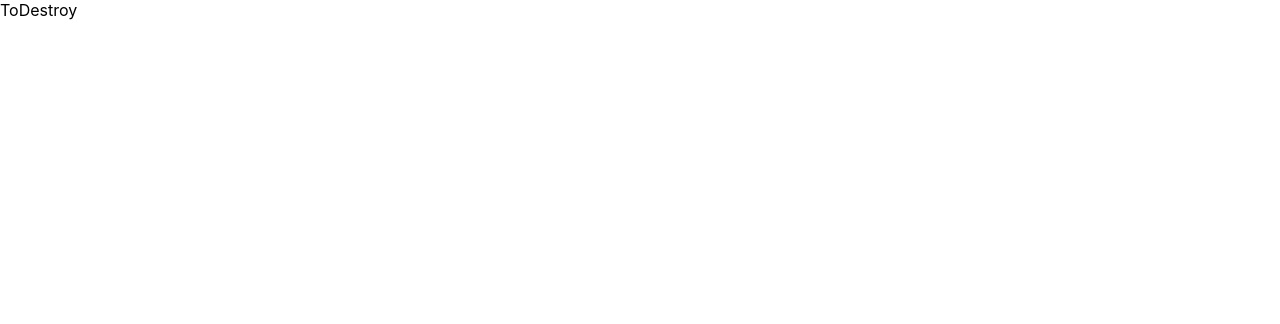
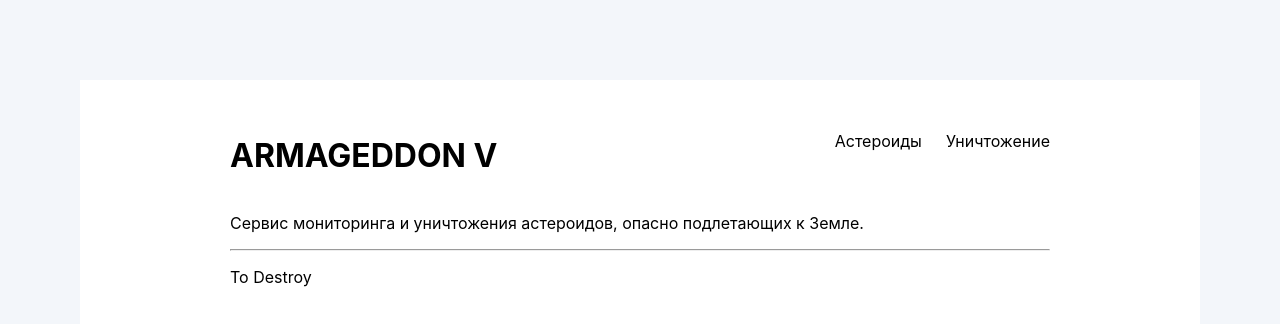
Before and after one commit to il-gareni4/web, a React (Create React App) app in the folder armageddon/: page /to-destroy in a window 1280 px wide. Shown: the top 324 px of the page. Built offline with nearby package versions, Linux system fonts and the light colour scheme.

Commit message:
Add base components and styles

```diff
--- /dev/null
+++ b/armageddon/src/components/BaseContainer.jsx
@@ -0,0 +1,6 @@
+import React from "react";
+import styles from "./BaseContainer.module.css";
+
+export default function BaseContainer({ children }) {
+  return <div className={styles.container}>{children}</div>;
+}
--- a/armageddon/src/pages/App.css
+++ b/armageddon/src/components/BaseContainer.module.css
@@ -1,4 +1,5 @@
 .container {
   margin: 80px;
   padding: 35px 150px;
+  background-color: white;
 }
--- /dev/null
+++ b/armageddon/src/components/DefaultLayout.jsx
@@ -0,0 +1,13 @@
+import React from "react";
+import BaseContainer from "./BaseContainer";
+import Header from "./Header";
+
+export default function DefaultLayout({ children }) {
+  return (
+    <BaseContainer>
+      <Header />
+      <hr />
+      {children}
+    </BaseContainer>
+  );
+}
--- /dev/null
+++ b/armageddon/src/components/Header.jsx
@@ -0,0 +1,29 @@
+import React from "react";
+import { NavLink } from "react-router-dom";
+import styles from "./Header.module.css";
+
+export default function Header() {
+  return (
+    <header>
+      <div className={styles.titleAndLinks}>
+        <h1>ARMAGEDDON V</h1>
+        <ul className={styles.links}>
+          <li>
+            <NavLink to={"/"} className={({ isActive }) => (isActive ? styles.active : "")}>
+              Астероиды
+            </NavLink>
+          </li>
+          <li>
+            <NavLink
+              to={"/to-destroy/"}
+              className={({ isActive }) => (isActive ? styles.active : "")}
+            >
+              Уничтожение
+            </NavLink>
+          </li>
+        </ul>
+      </div>
+      <p>Сервис мониторинга и уничтожения астероидов, опасно подлетающих к Земле.</p>
+    </header>
+  );
+}
--- /dev/null
+++ b/armageddon/src/components/Header.module.css
@@ -0,0 +1,27 @@
+.titleAndLinks {
+  display: flex;
+  justify-content: space-between;
+}
+
+.links {
+  display: flex;
+  gap: 24px;
+}
+
+.links li {
+  list-style: none;
+}
+
+.links li a {
+  text-decoration: none;
+  color: black;
+}
+
+.links li a.active {
+  font-weight: bold;
+  cursor: default;
+}
+
+.links li a:hover:not(.active) {
+  text-decoration: underline;
+}
--- a/armageddon/src/index.css
+++ b/armageddon/src/index.css
@@ -1,3 +1,7 @@
+html {
+  background-color: #F3F6FA;
+}
+
 body {
   margin: 0;
   font-family: -apple-system, BlinkMacSystemFont, 'Segoe UI', 'Roboto', 'Oxygen',
--- a/armageddon/src/pages/App.js
+++ /dev/null
@@ -1,11 +0,0 @@
-import './App.css';
-
-function App() {
-  return (
-    <div className="container">
-      YEAS
-    </div>
-  );
-}
-
-export default App;
--- /dev/null
+++ b/armageddon/src/pages/App.jsx
@@ -0,0 +1,12 @@
+import DefaultLayout from "../components/DefaultLayout";
+import "./App.module.css";
+
+function App() {
+  return (
+    <DefaultLayout>
+      <p>Home</p>
+    </DefaultLayout>
+  );
+}
+
+export default App;
--- a/armageddon/src/pages/ToDestroy.jsx
+++ b/armageddon/src/pages/ToDestroy.jsx
@@ -1,7 +1,10 @@
 import React from 'react'
+import DefaultLayout from '../components/DefaultLayout'
 
 export default function ToDestroy() {
   return (
-    <div>ToDestroy</div>
+    <DefaultLayout>
+      <p>To Destroy</p>
+    </DefaultLayout>
   )
 }
```
Also changed, not shown: armageddon/src/components/ui/Button.jsx (deleted, +0 -7 lines), armageddon/src/index.js (+14 -14 lines), armageddon/src/pages/App.module.css (added), 1 other file (tests, documents, lock files or other folders).
